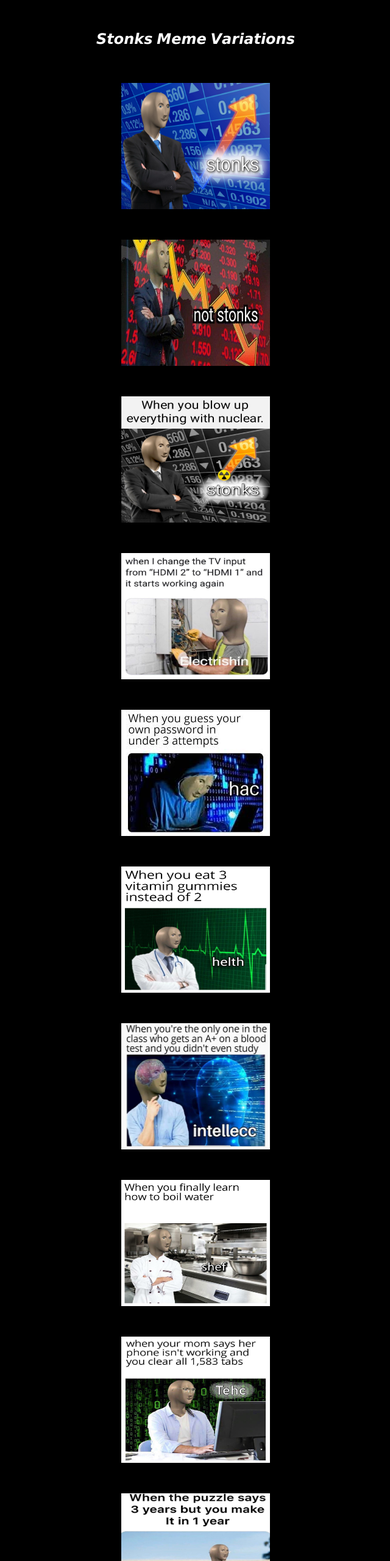
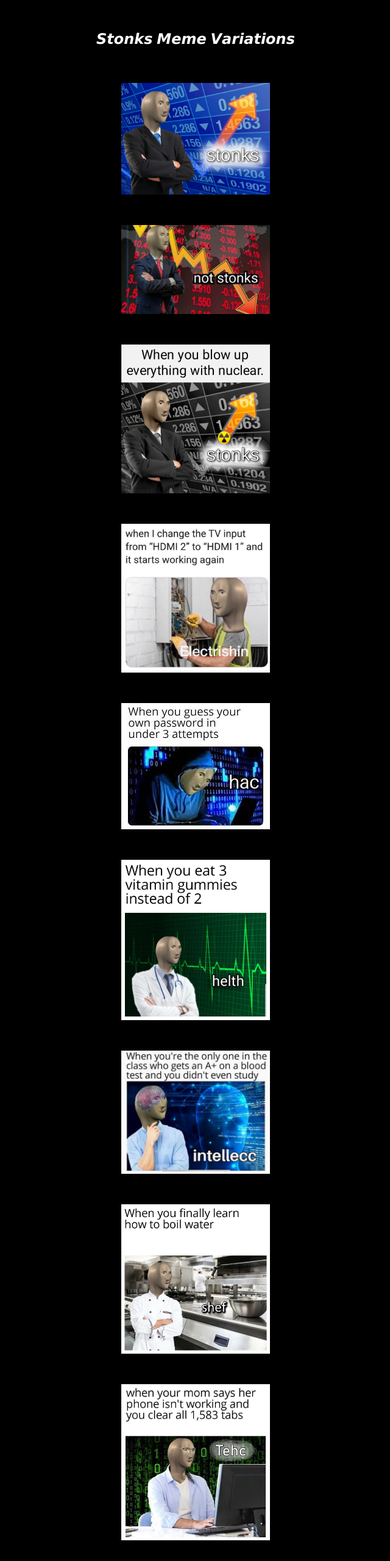
Before and after one commit to ELDRAZI-17/stonks-meme-variations, a plain HTML site: page index.html in a window 1280 px wide. Shown: the top 2560 px of the page at 61% size, without its empty margins (319-959 px from the left). Drawn offline with Linux system fonts and the light colour scheme.

Commit message:
Update index.html

```diff
--- a/index.html
+++ b/index.html
@@ -15,31 +15,31 @@
 <p style="color:#FFFFFF";>𝙎𝙩𝙤𝙣𝙠𝙨 𝙈𝙚𝙢𝙚 𝙑𝙖𝙧𝙞𝙖𝙩𝙞𝙤𝙣𝙨</p>
 </h2>
 <p>&nbsp;</p>
-<p><img src="https://raw.githubusercontent.com/ELDRAZI-17/stonks-meme-variations/main/Stonks%20-%20Meme.png" height="207" width="244"/></p>
+<p><img src="https://raw.githubusercontent.com/ELDRAZI-17/stonks-meme-variations/main/Stonks%20-%20Meme.png" width="244"/></p>
 <p>&nbsp;</p>
-<p><img src="https://raw.githubusercontent.com/ELDRAZI-17/stonks-meme-variations/main/Stonks%20-%20Not%20Stonks.jpg" height="207" width="244"/></p>
+<p><img src="https://raw.githubusercontent.com/ELDRAZI-17/stonks-meme-variations/main/Stonks%20-%20Not%20Stonks.jpg" width="244"/></p>
 <p>&nbsp;</p>
-<p><img src="https://raw.githubusercontent.com/ELDRAZI-17/stonks-meme-variations/main/Stonks%20-%20By%20ELDRAZI-17.jpg" height="207" width="244"/></p>
+<p><img src="https://raw.githubusercontent.com/ELDRAZI-17/stonks-meme-variations/main/Stonks%20-%20By%20ELDRAZI-17.jpg" width="244"/></p>
 <p>&nbsp;</p>
-<p><img src="https://raw.githubusercontent.com/ELDRAZI-17/stonks-meme-variations/main/Stonks%20-%20Electrishin.jpg" height="207" width="244"/></p>
+<p><img src="https://raw.githubusercontent.com/ELDRAZI-17/stonks-meme-variations/main/Stonks%20-%20Electrishin.jpg" width="244"/></p>
 <p>&nbsp;</p>
-<p><img src="https://raw.githubusercontent.com/ELDRAZI-17/stonks-meme-variations/main/Stonks%20-%20Hac.jpeg" height="207" width="244"/></p>
+<p><img src="https://raw.githubusercontent.com/ELDRAZI-17/stonks-meme-variations/main/Stonks%20-%20Hac.jpeg" width="244"/></p>
 <p>&nbsp;</p>
-<p><img src="https://raw.githubusercontent.com/ELDRAZI-17/stonks-meme-variations/main/Stonks%20-%20Helth.jpg" height="207" width="244"/></p>
+<p><img src="https://raw.githubusercontent.com/ELDRAZI-17/stonks-meme-variations/main/Stonks%20-%20Helth.jpg" width="244"/></p>
 <p>&nbsp;</p>
-<p><img src="https://raw.githubusercontent.com/ELDRAZI-17/stonks-meme-variations/main/Stonks%20-%20Intellecc.jpg" height="207" width="244"/></p>
+<p><img src="https://raw.githubusercontent.com/ELDRAZI-17/stonks-meme-variations/main/Stonks%20-%20Intellecc.jpg" width="244"/></p>
 <p>&nbsp;</p>
-<p><img src="https://raw.githubusercontent.com/ELDRAZI-17/stonks-meme-variations/main/Stonks%20-%20Shef.jpg" height="207" width="244"/></p>
+<p><img src="https://raw.githubusercontent.com/ELDRAZI-17/stonks-meme-variations/main/Stonks%20-%20Shef.jpg" width="244"/></p>
 <p>&nbsp;</p>
-<p><img src="https://raw.githubusercontent.com/ELDRAZI-17/stonks-meme-variations/main/Stonks%20-%20Tehc.jpg" height="207" width="244"/></p>
+<p><img src="https://raw.githubusercontent.com/ELDRAZI-17/stonks-meme-variations/main/Stonks%20-%20Tehc.jpg" width="244"/></p>
 <p>&nbsp;</p>
-<p><img src="https://raw.githubusercontent.com/ELDRAZI-17/stonks-meme-variations/main/Stonks%20-%20Spid.jpg" height="207" width="244"/></p>
+<p><img src="https://raw.githubusercontent.com/ELDRAZI-17/stonks-meme-variations/main/Stonks%20-%20Spid.jpg" width="244"/></p>
 <p>&nbsp;</p>
-<p><img src="https://raw.githubusercontent.com/ELDRAZI-17/stonks-meme-variations/main/Stonks%20-%20Munsic.png" height="207" width="244"/></p>
+<p><img src="https://raw.githubusercontent.com/ELDRAZI-17/stonks-meme-variations/main/Stonks%20-%20Munsic.png" width="244"/></p>
 <p>&nbsp;</p>
-<p><img src="https://raw.githubusercontent.com/ELDRAZI-17/stonks-meme-variations/main/Stonks%20-%20Kobi.jpg" height="207" width="244"/></p>
+<p><img src="https://raw.githubusercontent.com/ELDRAZI-17/stonks-meme-variations/main/Stonks%20-%20Kobi.jpg" width="244"/></p>
 <p>&nbsp;</p>
-<p><img src="https://raw.githubusercontent.com/ELDRAZI-17/stonks-meme-variations/main/Stonks%20-%20Wrapper.jpg" height="207" width="244"/></p>
+<p><img src="https://raw.githubusercontent.com/ELDRAZI-17/stonks-meme-variations/main/Stonks%20-%20Wrapper.jpg" width="244"/></p>
 <p>&nbsp;</p>
 </center>
 <body>
```
